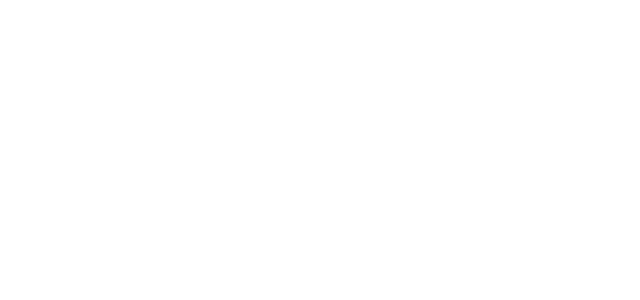
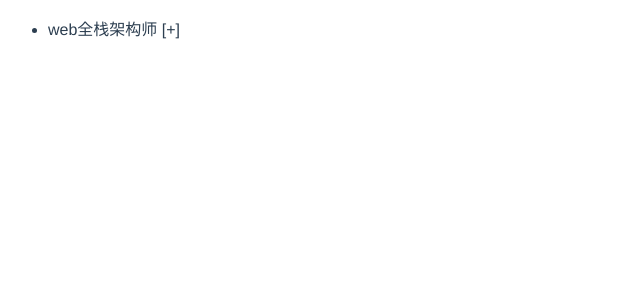
Before and after one commit to finechen/DayDayUp, a Vue app in the folder vue-advanced/: page /tree in a window 1280 px wide. Shown: the top 300 px of the page, without its empty margins (0-640 px from the left). Built offline with nearby package versions, Linux system fonts and the light colour scheme.

Commit message:
feat: tree

```diff
--- /dev/null
+++ b/vue-advanced/src/assets/data.json
@@ -0,0 +1,24 @@
+{
+  "title": "web全栈架构师",
+  "children": [{
+      "title": "Java架构师"
+    },
+    {
+      "title": "JS 高级",
+      "children": [{
+          "title": "ES6"
+        },
+        {
+          "title": "设计模式",
+          "children": [{
+              "title": "工厂模式"
+            },
+            {
+              "title": "发布-订阅模式"
+            }
+          ]
+        }
+      ]
+    }
+  ]
+}
--- /dev/null
+++ b/vue-advanced/src/components/tree/treeItem.vue
@@ -0,0 +1,45 @@
+<template>
+  <li>
+    <div @click="toggle" class="wrap">
+      {{model.title}}
+      <span v-if="isFolder">[{{open ? '-' : '+'}}]</span>
+    </div>
+    <ul v-show="open" v-if="isFolder">
+      <tree-item class="item" v-for="model in model.children" :model="model" :key="model.index"></tree-item>
+    </ul>
+  </li>
+</template>
+
+<script>
+export default {
+  name: 'TreeItem',
+  props: {
+    model: {
+      type: Object,
+      required: true
+    },
+  },
+  data () {
+    return {
+      open: false
+    }
+  },
+  computed: {
+    isFolder () {
+      return this.model.children && this.model.children.length
+    }
+  },
+  methods: {
+    toggle () {
+      if (!this.isFolder) return
+      this.open = !this.open
+    }
+  },
+}
+</script>
+
+<style lang="scss">
+.wrap {
+  text-align: left;
+}
+</style>
--- a/vue-advanced/src/router/index.js
+++ b/vue-advanced/src/router/index.js
@@ -8,6 +8,11 @@
     path: '/',
     name: 'Index',
     component: Index
+  },
+  {
+    path: '/tree',
+    name: 'Tree',
+    component: () => import( /* webpackChunkName: "about" */ '../views/tree.vue')
   },
   // {
   //   path: '/about',
--- /dev/null
+++ b/vue-advanced/src/views/tree.vue
@@ -0,0 +1,28 @@
+<template>
+  <div>
+    <ul>
+      <tree-item class="item" :model="treeData"></tree-item>
+    </ul>
+  </div>
+</template>
+
+<script>
+import data from '@/assets/data.json'
+import TreeItem from '@/components/tree/treeItem.vue'
+export default {
+  data () {
+    return {
+      treeData: data
+    }
+  },
+  components: {
+    TreeItem
+  },
+  created () {
+    console.log('data: ', data);
+  }
+}
+</script>
+
+<style>
+</style>
```
Also changed, not shown: vue-advanced/src/assets/logo.png (deleted), 1 other file (tests, documents, lock files or other folders).
